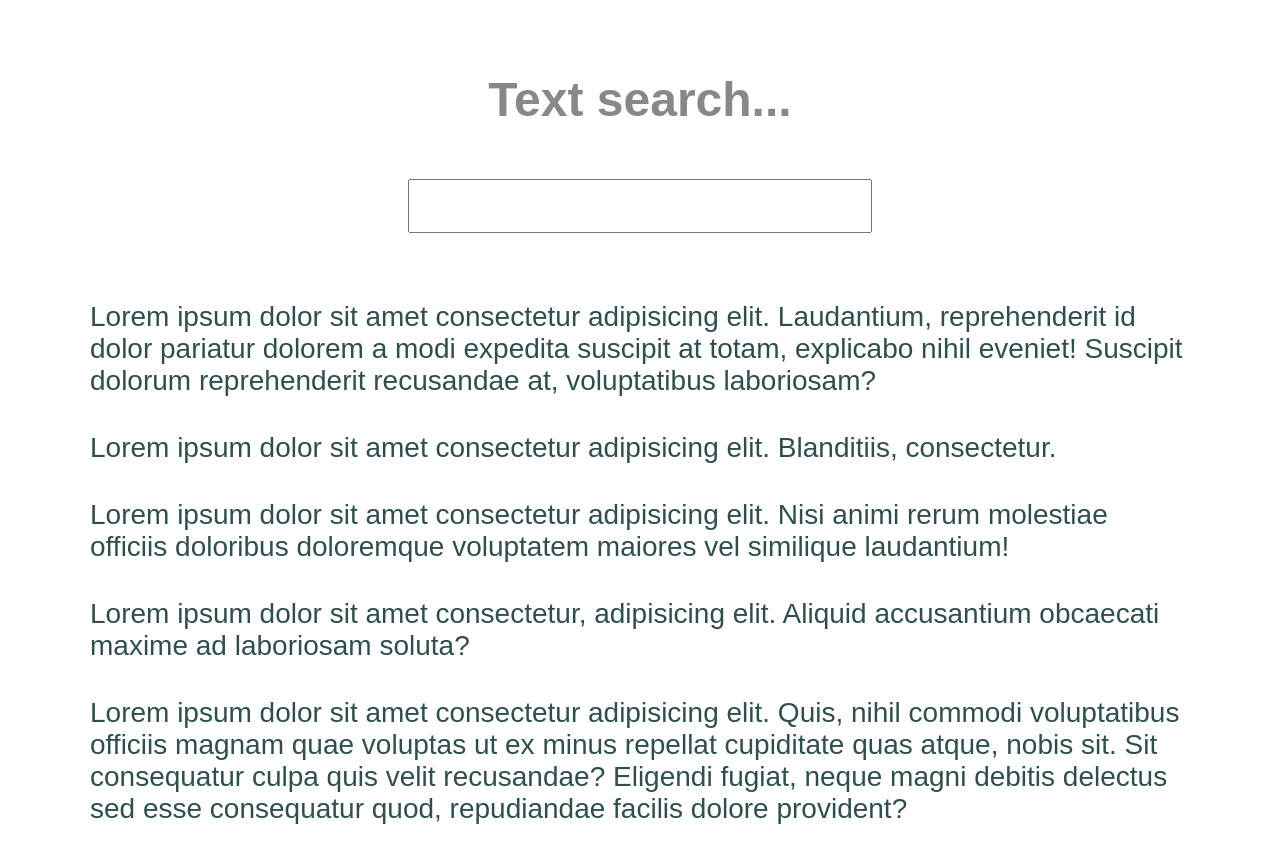
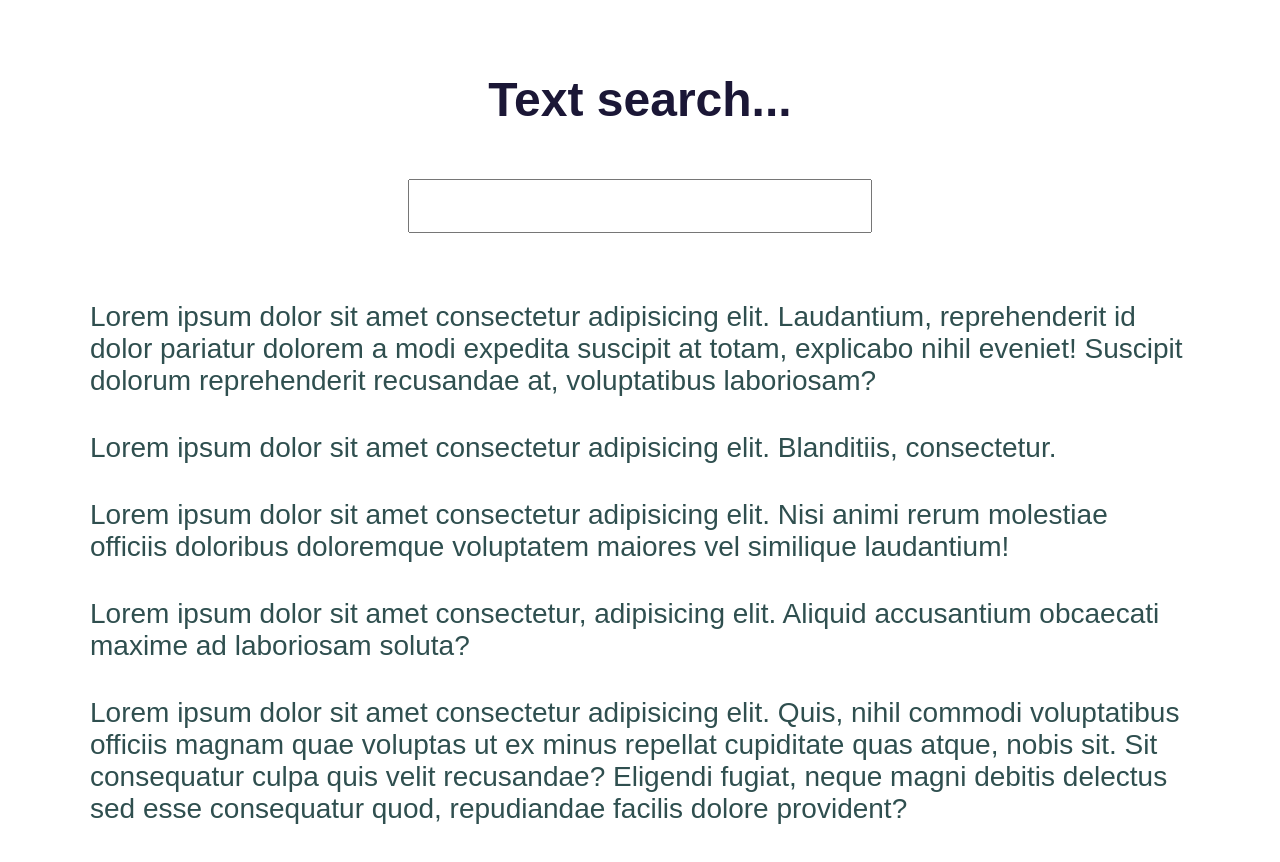
Before and after one commit to EvApanasevich/live_search, a website built with webpack: page dist/index.html in a window 1280 px wide. Built offline with nearby package versions, Linux system fonts and the light colour scheme.

Commit message:
dark-blue color h1

```diff
--- a/src/search.css
+++ b/src/search.css
@@ -15,7 +15,7 @@
 }
 h1 {
    font-size: 48px;
-   color:rgb(136, 136, 136);
+   color:rgb(27, 23, 54);
    padding: 20px 0 20px 0;
 }
 
```
